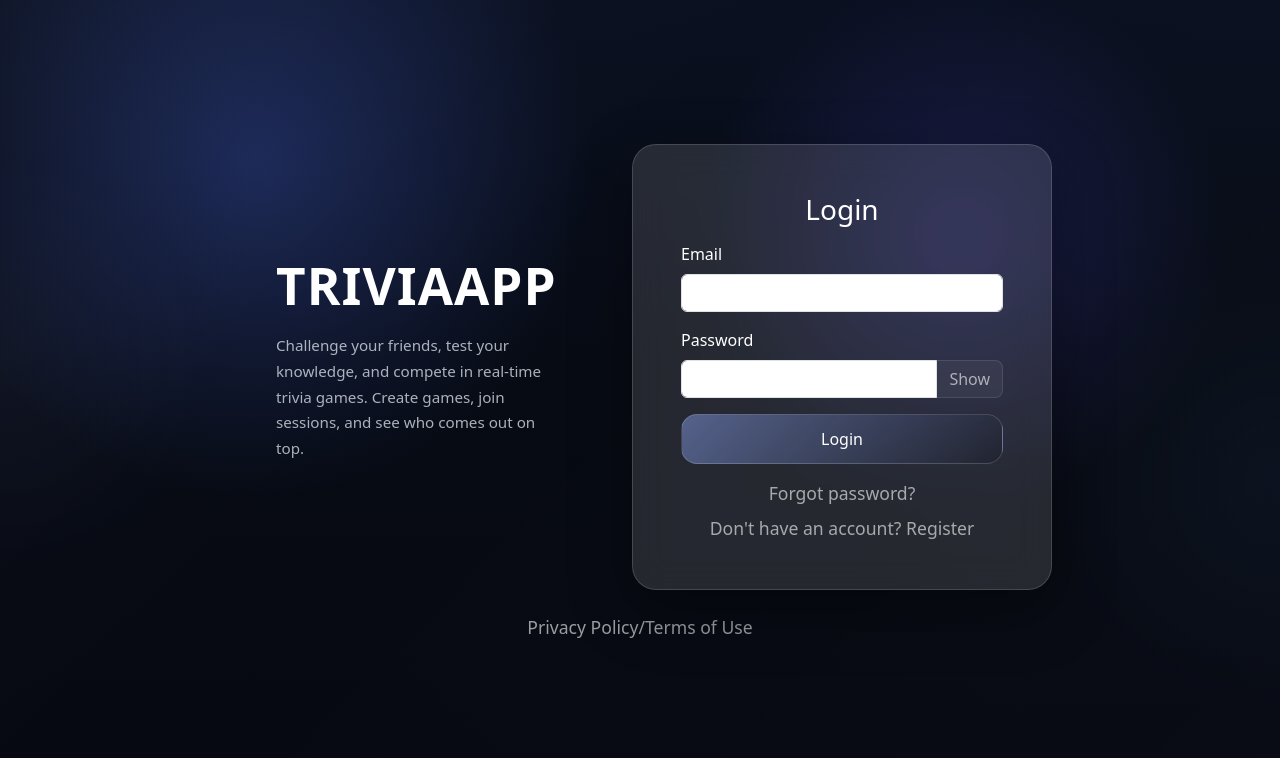
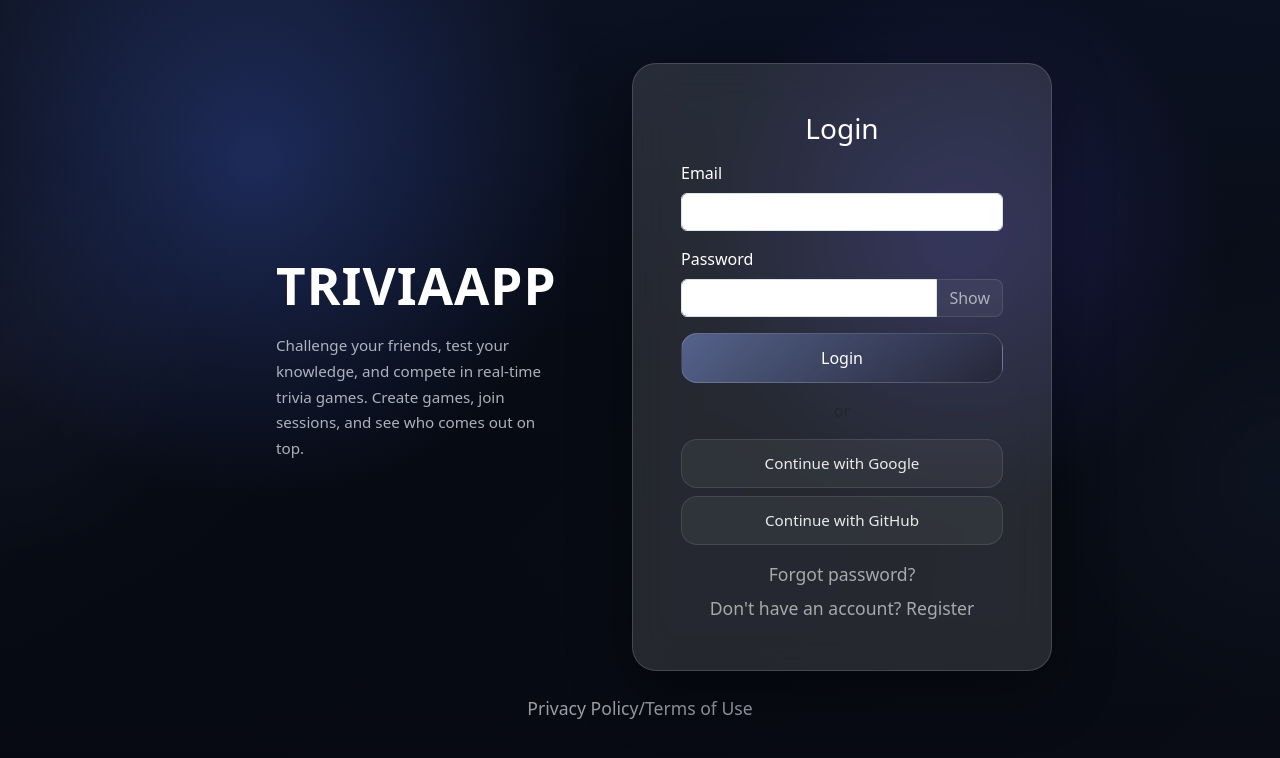
Before and after one commit to yumzhana-ts/new_trans, a Next.js app in the folder nextApp/: page /login in a window 1280 px wide. Shown: the top 758 px of the page. Built offline with nearby package versions, Linux system fonts and the light colour scheme; no server answers.

Commit message:
add github and google login

```diff
--- a/nextApp/src/app/login/page.tsx
+++ b/nextApp/src/app/login/page.tsx
@@ -271,6 +271,20 @@ export default function AuthPage() {
                   )}
                 </form>
 
+                {/* {isLogin && !twoFactorRequired && (
+                  <> */}
+                    <div className="text-center text-muted my-3">or</div>
+                    <a href="/api/auth/social/google/start"
+                      className="btn dashboard-link-btn w-100 text-center">
+                        Continue with Google
+                    </a>
+                    <a href="/api/auth/social/github/start"
+                      className="btn dashboard-link-btn w-100 mt-2 text-center">
+                        Continue with GitHub
+                    </a>
+                  {/* </>
+                )} */}
+
                 <div className="mt-3 text-center">
                   {isLogin && (
                     <div className="mb-2">
```
